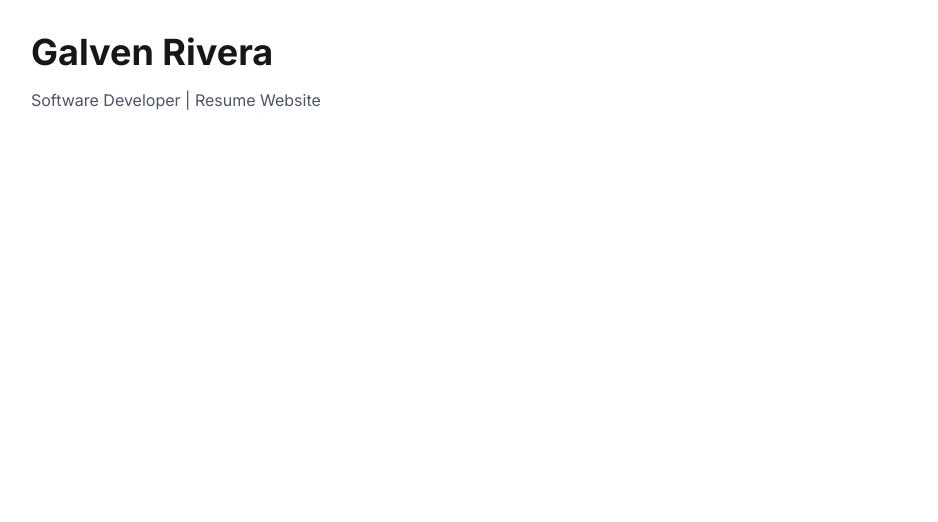
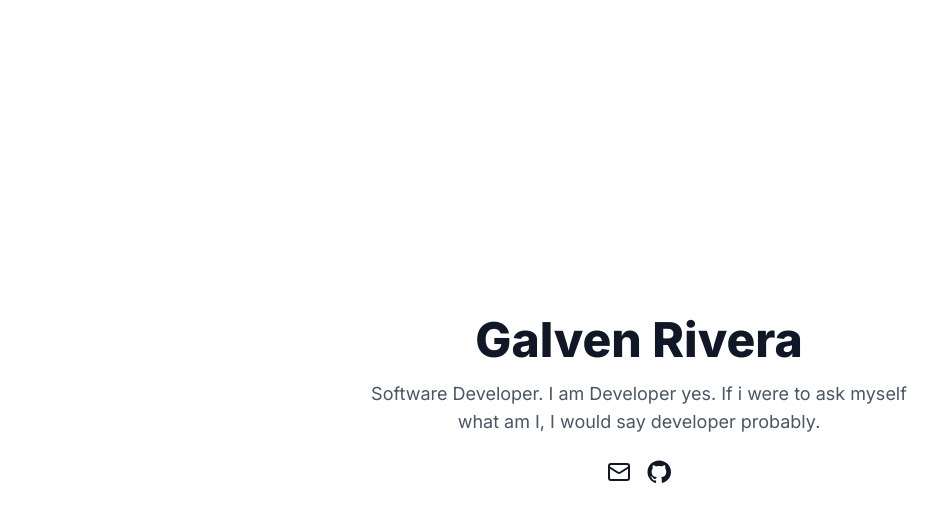
Before and after one commit to NotGalliumGa/galven_rivera_site, a Next.js app: page / in a window 1280 px wide. Shown: the top 522 px of the page, without its empty margins (1-939 px from the left). Built offline with nearby package versions, Linux system fonts and the light colour scheme.

Commit message:
dummy page testing deployment

```diff
--- a/src/app/page.tsx
+++ b/src/app/page.tsx
@@ -1,120 +1,51 @@
-// import Image from "next/image";
-
-// export default function Home() {
-//   return (
-//     <div className="grid grid-rows-[20px_1fr_20px] items-center justify-items-center min-h-screen p-8 pb-20 gap-16 sm:p-20 font-[family-name:var(--font-geist-sans)]">
-//       <main className="flex flex-col gap-[32px] row-start-2 items-center sm:items-start">
-//         <Image
-//           className="dark:invert"
-//           src="/next.svg"
-//           alt="Next.js logo"
-//           width={180}
-//           height={38}
-//           priority
-//         />
-//         <ol className="list-inside list-decimal text-sm/6 text-center sm:text-left font-[family-name:var(--font-geist-mono)]">
-//           <li className="mb-2 tracking-[-.01em]">
-//             Get started by editing{" "}
-//             <code className="bg-black/[.05] dark:bg-white/[.06] px-1 py-0.5 rounded font-[family-name:var(--font-geist-mono)] font-semibold">
-//               src/app/page.tsx
-//             </code>
-//             .
-//           </li>
-//           <li className="tracking-[-.01em]">
-//             Save and see your changes instantly.
-//           </li>
-//         </ol>
-
-//         <div className="flex gap-4 items-center flex-col sm:flex-row">
-//           <a
-//             className="rounded-full border border-solid border-transparent transition-colors flex items-center justify-center bg-foreground text-background gap-2 hover:bg-[#383838] dark:hover:bg-[#ccc] font-medium text-sm sm:text-base h-10 sm:h-12 px-4 sm:px-5 sm:w-auto"
-//             href="https://vercel.com/new?utm_source=create-next-app&utm_medium=appdir-template-tw&utm_campaign=create-next-app"
-//             target="_blank"
-//             rel="noopener noreferrer"
-//           >
-//             <Image
-//               className="dark:invert"
-//               src="/vercel.svg"
-//               alt="Vercel logomark"
-//               width={20}
-//               height={20}
-//             />
-//             Deploy now
-//           </a>
-//           <a
-//             className="rounded-full border border-solid border-black/[.08] dark:border-white/[.145] transition-colors flex items-center justify-center hover:bg-[#f2f2f2] dark:hover:bg-[#1a1a1a] hover:border-transparent font-medium text-sm sm:text-base h-10 sm:h-12 px-4 sm:px-5 w-full sm:w-auto md:w-[158px]"
-//             href="https://nextjs.org/docs?utm_source=create-next-app&utm_medium=appdir-template-tw&utm_campaign=create-next-app"
-//             target="_blank"
-//             rel="noopener noreferrer"
-//           >
-//             Read our docs
-//           </a>
-//         </div>
-//       </main>
-//       <footer className="row-start-3 flex gap-[24px] flex-wrap items-center justify-center">
-//         <a
-//           className="flex items-center gap-2 hover:underline hover:underline-offset-4"
-//           href="https://nextjs.org/learn?utm_source=create-next-app&utm_medium=appdir-template-tw&utm_campaign=create-next-app"
-//           target="_blank"
-//           rel="noopener noreferrer"
-//         >
-//           <Image
-//             aria-hidden
-//             src="/file.svg"
-//             alt="File icon"
-//             width={16}
-//             height={16}
-//           />
-//           Learn
-//         </a>
-//         <a
-//           className="flex items-center gap-2 hover:underline hover:underline-offset-4"
-//           href="https://vercel.com/templates?framework=next.js&utm_source=create-next-app&utm_medium=appdir-template-tw&utm_campaign=create-next-app"
-//           target="_blank"
-//           rel="noopener noreferrer"
-//         >
-//           <Image
-//             aria-hidden
-//             src="/window.svg"
-//             alt="Window icon"
-//             width={16}
-//             height={16}
-//           />
-//           Examples
-//         </a>
-//         <a
-//           className="flex items-center gap-2 hover:underline hover:underline-offset-4"
-//           href="https://nextjs.org?utm_source=create-next-app&utm_medium=appdir-template-tw&utm_campaign=create-next-app"
-//           target="_blank"
-//           rel="noopener noreferrer"
-//         >
-//           <Image
-//             aria-hidden
-//             src="/globe.svg"
-//             alt="Globe icon"
-//             width={16}
-//             height={16}
-//           />
-//           Go to nextjs.org →
-//         </a>
-//       </footer>
-//     </div>
-//   );
-// }
 'use client'
 
 import { motion } from 'framer-motion'
+import { Mail } from 'lucide-react'
 
 export default function Home() {
   return (
-    <motion.div
-      initial={{ opacity: 0 }}
-      animate={{ opacity: 1 }}
-      transition={{ duration: 1 }}
-      className="p-8"
-    >
-      <h1 className="text-4xl font-bold">Galven Rivera</h1>
-      <p className="mt-4 text-gray-600">Software Developer | Resume Website</p>
-    </motion.div>
+    <main className="min-h-screen flex items-center justify-center bg-white dark:bg-gray-900 text-gray-900 dark:text-white px-4">
+      <motion.div
+        initial={{ opacity: 0, y: 10 }}
+        animate={{ opacity: 1, y: 0 }}
+        transition={{ duration: 0.8 }}
+        className="max-w-xl text-center"
+      >
+        <h1 className="text-4xl md:text-5xl font-extrabold mb-4">
+          Galven Rivera
+        </h1>
+        <p className="text-lg text-gray-600 dark:text-gray-300 mb-6">
+          Software Developer. I am Developer yes. If i were to ask myself what am I, I would say developer probably.
+        </p>
+
+        <div className="flex justify-center gap-4">
+          <a
+            href="mailto:galven.rivera@gmail.com"
+            className="hover:text-blue-500 transition-colors"
+            aria-label="Email"
+          >
+            <Mail className="w-6 h-6" />
+          </a>
+
+          <a
+            href="https://github.com/NotGalliumGa/galven_rivera_site"
+            target="_blank"
+            rel="noopener noreferrer"
+            className="hover:text-black dark:hover:text-white transition-colors"
+            aria-label="GitHub"
+          >
+            <svg
+              xmlns="http://www.w3.org/2000/svg"
+              fill="currentColor"
+              className="w-6 h-6"
+              viewBox="0 0 24 24"
+            >
+              <path d="M12 .5C5.648.5.5 5.648.5 12c0 5.086 3.292 9.385 7.86 10.907.574.107.785-.25.785-.554 0-.274-.01-1.002-.015-1.967-3.197.696-3.872-1.54-3.872-1.54-.522-1.323-1.275-1.675-1.275-1.675-1.042-.712.08-.698.08-.698 1.15.08 1.754 1.182 1.754 1.182 1.024 1.754 2.688 1.247 3.343.954.104-.742.4-1.247.727-1.534-2.553-.29-5.237-1.277-5.237-5.682 0-1.256.448-2.284 1.182-3.09-.12-.288-.513-1.452.112-3.028 0 0 .963-.308 3.157 1.176.914-.254 1.894-.38 2.867-.385.973.005 1.953.13 2.87.385 2.19-1.484 3.15-1.176 3.15-1.176.627 1.576.234 2.74.114 3.028.737.806 1.18 1.834 1.18 3.09 0 4.415-2.688 5.387-5.253 5.672.41.353.772 1.05.772 2.115 0 1.528-.014 2.762-.014 3.14 0 .307.207.665.79.552C20.713 21.38 24 17.084 24 12c0-6.352-5.148-11.5-12-11.5z" />
+            </svg>
+          </a>
+        </div>
+      </motion.div>
+    </main>
   )
 }
```
